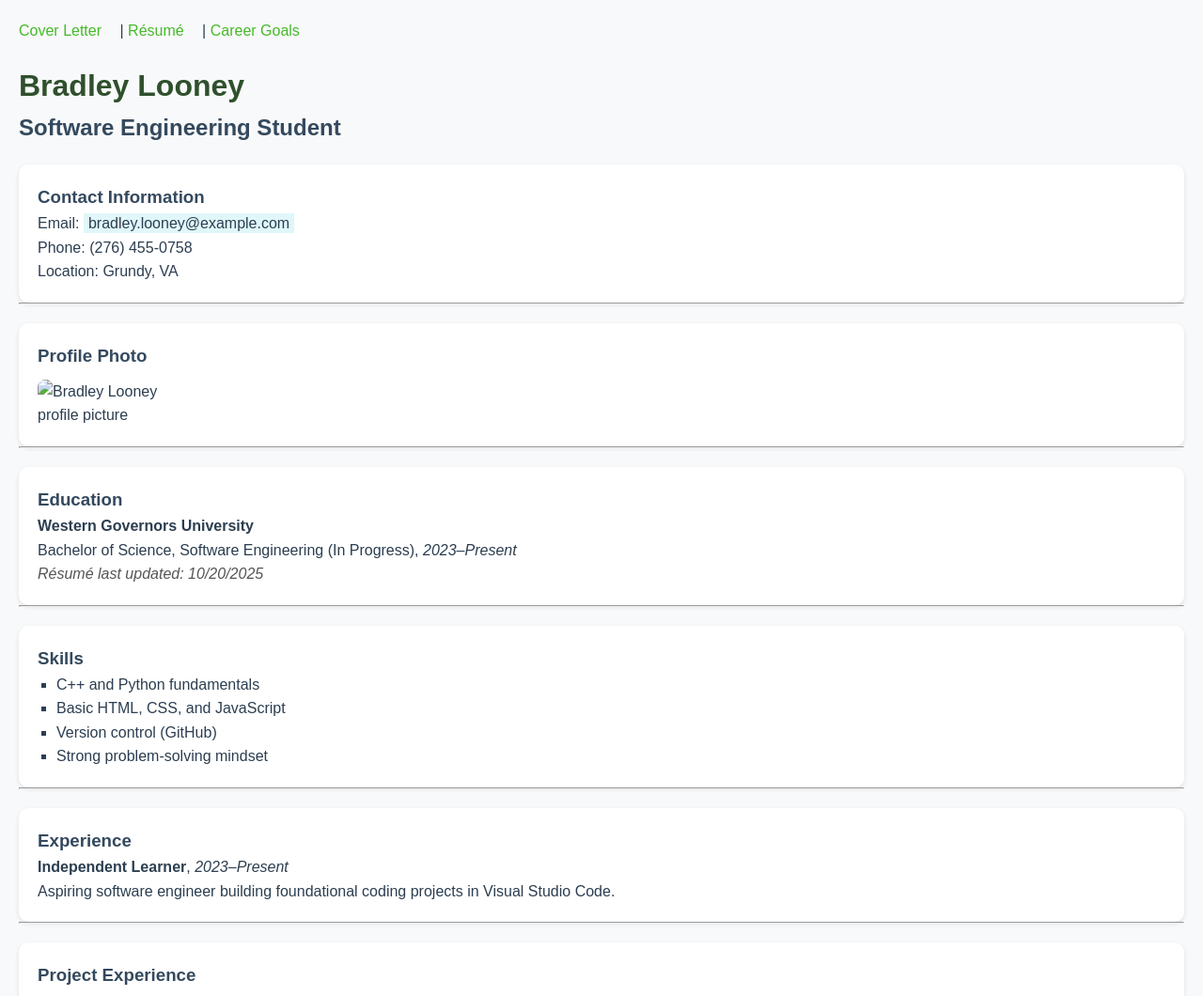
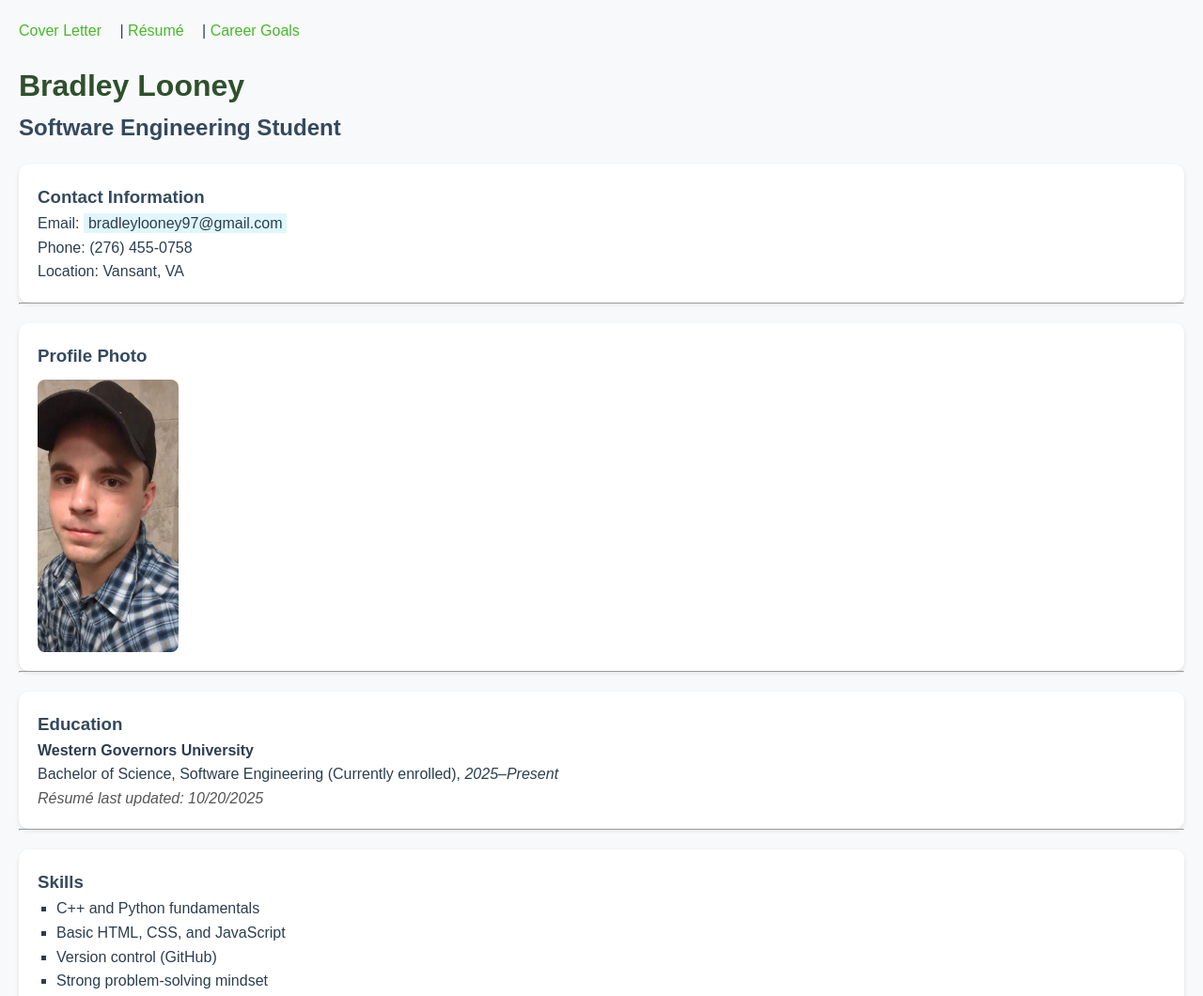
Before and after one commit to Bradley3969/BradleyLooneyResume, a plain HTML site: page resume.html in a window 1280 px wide. Shown: the top 1060 px of the page at 94% size. Drawn offline with Linux system fonts and the light colour scheme; files that its build step writes are made by us from their sources; files whose address does not match are found by name.

```diff
--- a/resume.html
+++ b/resume.html
@@ -21,9 +21,9 @@
       <article>
         <h3>Contact Information</h3>
         <p>
-          Email: <span class="highlight">bradley.looney@example.com</span><br>
+          Email: <span class="highlight">bradleylooney97@gmail.com</span><br>
           Phone: (276) 455-0758<br>
-          Location: Grundy, VA
+          Location: Vansant, VA
         </p>
       </article>
     </section>
@@ -31,7 +31,7 @@
     <section id="image">
       <article>
         <h3>Profile Photo</h3>
-        <img src="tools/media/images/profile-picture.png" alt="Bradley Looney profile picture" class="profile-image">
+        <img src="tools/images/self.png" alt="Bradley Looney profile picture" class="profile-image">
       </article>
     </section>
     <hr>
@@ -40,7 +40,7 @@
         <h3>Education</h3>
         <p>
           <strong>Western Governors University</strong><br>
-          Bachelor of Science, Software Engineering (In Progress), <em>2023–Present</em>
+          Bachelor of Science, Software Engineering (Currently enrolled), <em>2025–Present</em>
         </p>
         <div id="current-date"></div>
       </article>
@@ -62,7 +62,7 @@
       <article>
         <h3>Experience</h3>
         <p>
-          <strong>Independent Learner</strong>, <em>2023–Present</em><br>
+          <strong>Independent Learner</strong>, <em>2025–Present</em><br>
           Aspiring software engineer building foundational coding projects in Visual Studio Code.
         </p>
       </article>
```
Also changed, not shown: cover-letter.html (+4 -4 lines), tools/images/self.png (added).
